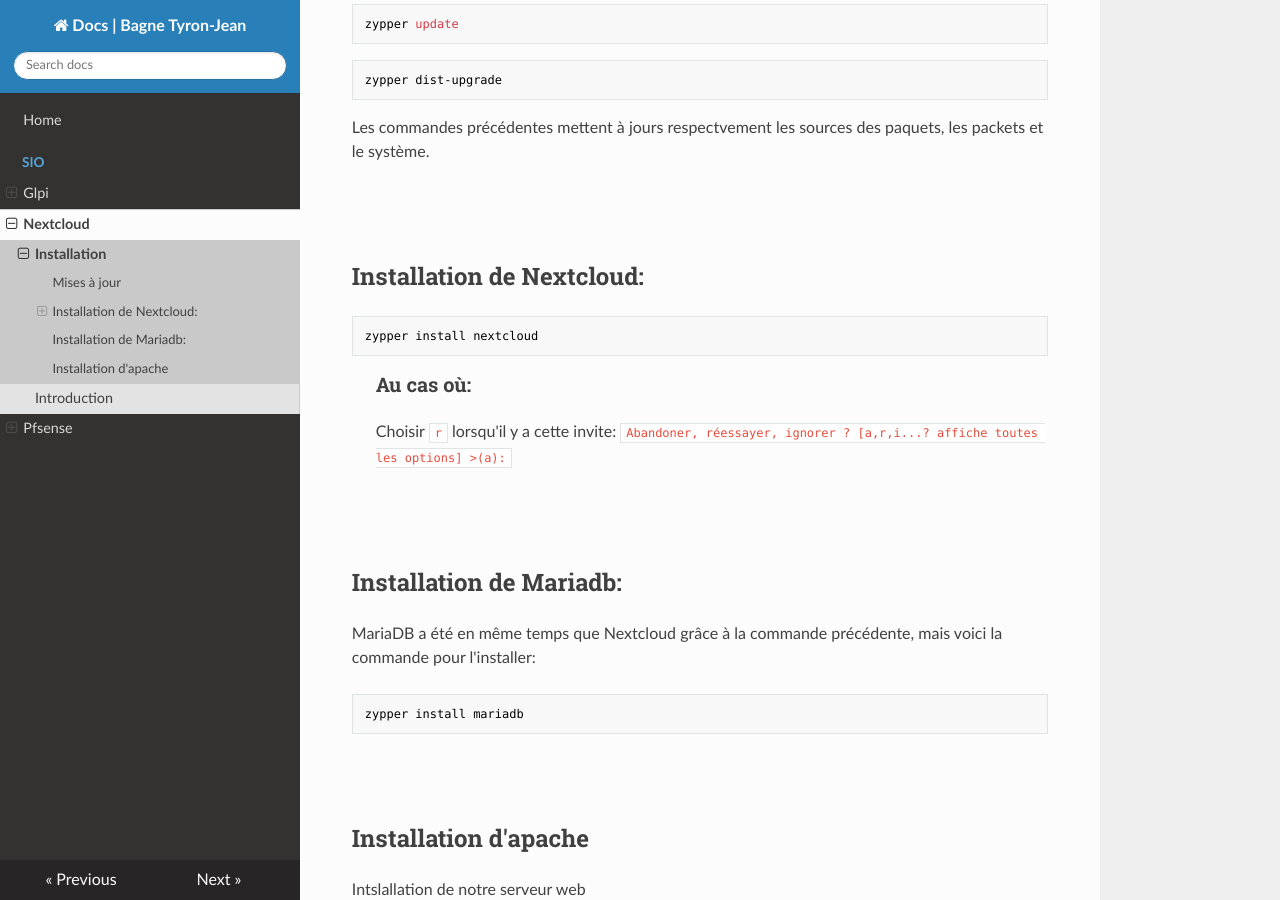
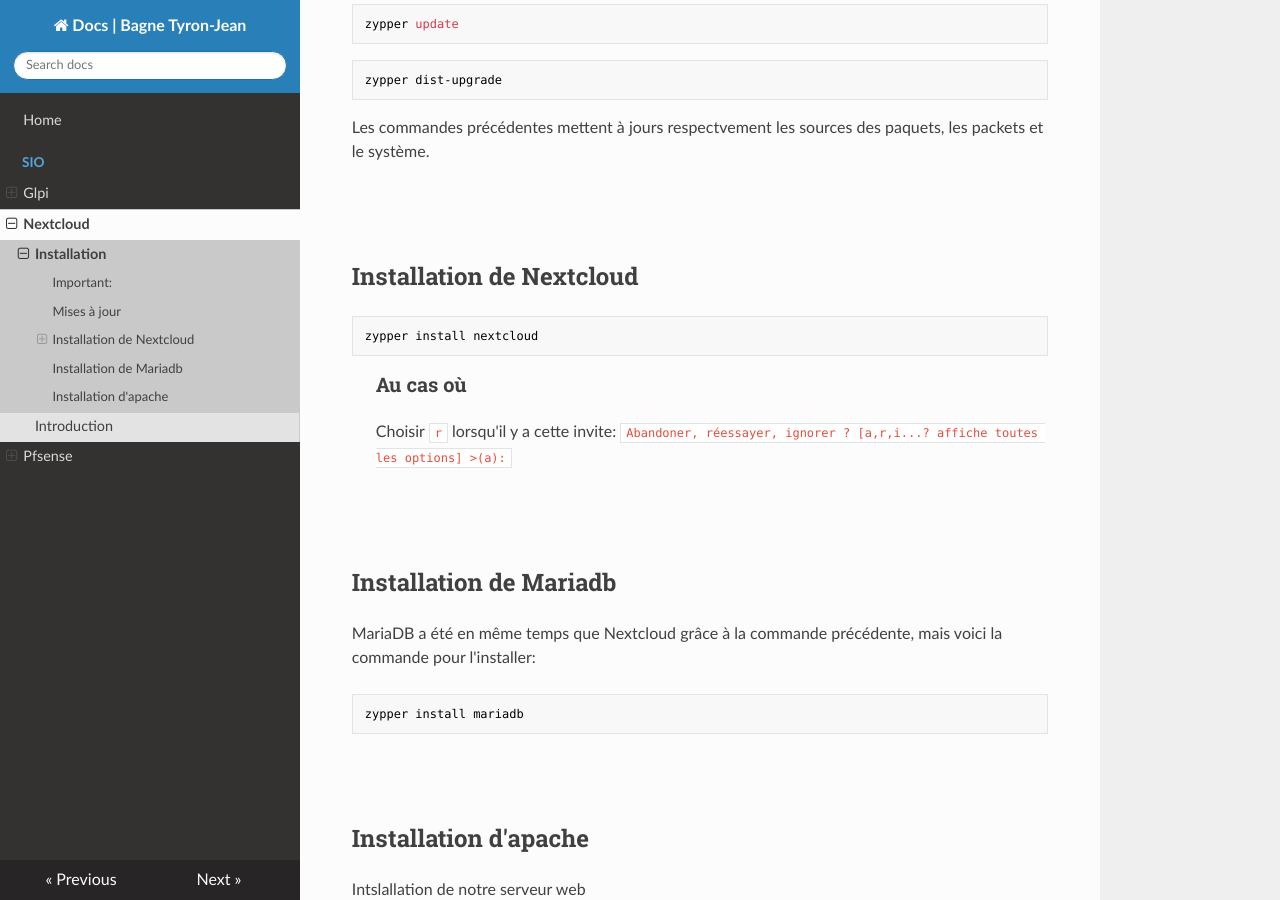
Before and after one commit to wepfen/doc, an MkDocs documentation site: the page built from docs/sio/nextcloud/installation.md, in a window 1280 px wide and 900 px high, scrolled down 412 px. Built offline with MkDocs 1.6.1, drawn with Linux system fonts in a browser that asks for light colours; nearby versions of some CDN libraries.

Commit message:
Update installation.md

````diff
--- a/docs/sio/nextcloud/installation.md
+++ b/docs/sio/nextcloud/installation.md
@@ -1,6 +1,6 @@
 # Installation
 
->**Important**:
+>###**Important**:
 >
 >Toutes les commandes sont à faire en **root**
 
@@ -21,16 +21,16 @@
 Les commandes précédentes mettent à jours respectvement les sources des paquets, les packets et le système.
 
 <br><br>
-## Installation de Nextcloud:
+## Installation de Nextcloud
 
 ```
 zypper install nextcloud
 ```
->### **Au cas où**:
+>### **Au cas où**
 >Choisir `r` lorsqu'il y a cette invite: `Abandoner, réessayer, ignorer ? [a,r,i...? affiche toutes les options] >(a):`
 
 <br><br>
-## Installation de Mariadb:
+## Installation de Mariadb
 MariaDB a été en même temps que Nextcloud grâce à la commande précédente, mais voici la
 commande pour l'installer:
 ```
````
